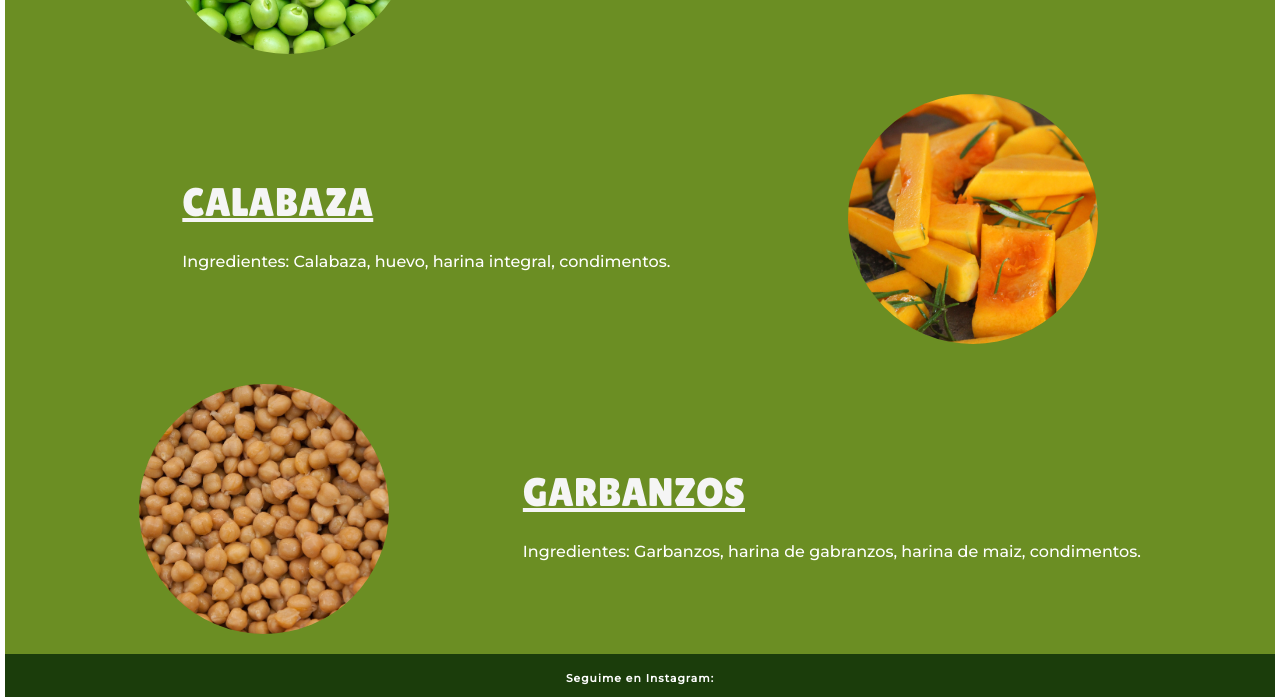
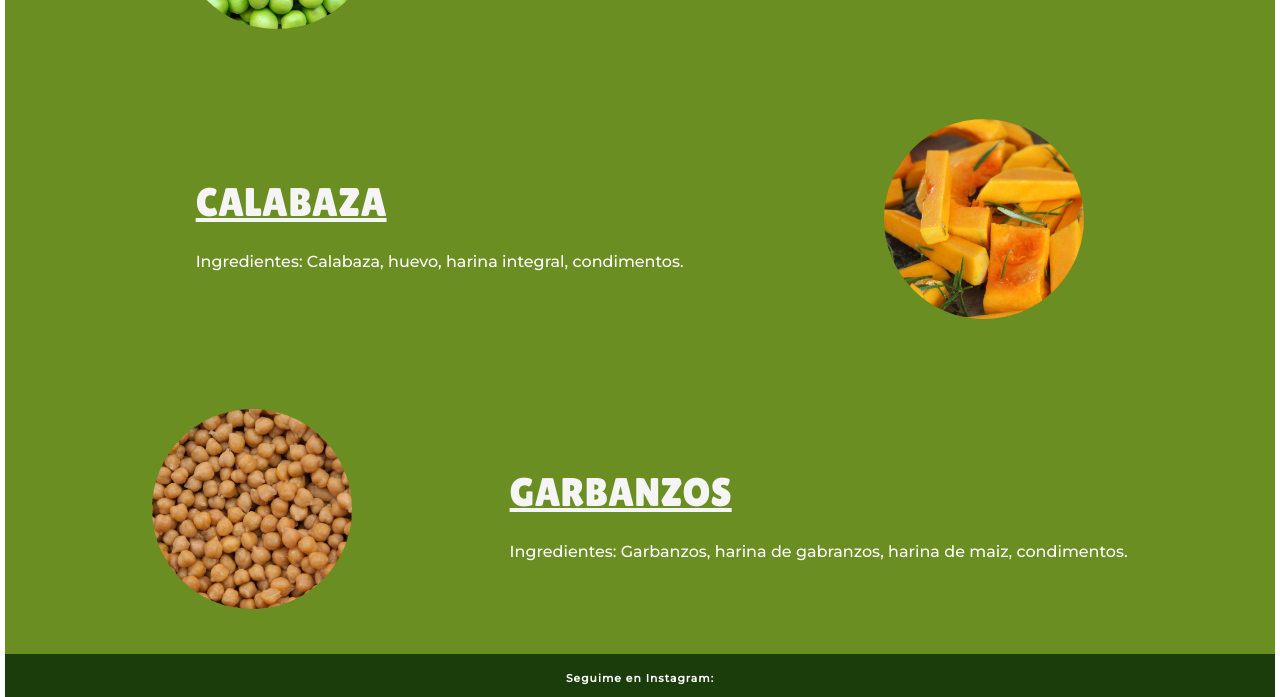
Before and after one commit to ninfamorales/verde-sabor, a plain HTML site: page sabores.html in a window 1280 px wide. Shown: the part 731-1428 px from the top of the page. Drawn offline with nearby package versions, Linux system fonts and the light colour scheme; a web font is replaced by a local one.

Commit message:
Made "sabores" responsive.

```diff
--- a/style.css
+++ b/style.css
@@ -274,24 +274,35 @@ li:not(:last-child){
 }
 
 .sabores img{
-    height: 250px;
+    height: 100px;
     width: auto;
 
     border: 60px;
     border-radius: 300px;
 }
+/*
+    display: flex;
+    flex-direction: row;
+    justify-content: space-evenly;
+    align-items: center;*/
 
 .sabores__contenido{
     display: flex;
-    flex-direction: row;
+    flex-direction: column;
     justify-content: space-evenly;
     align-items: center;
+    overflow: hidden;
 
-    margin: 0;
+    margin: 0px;
     width: 100%;
     height: 290px;
 
     background-color: olivedrab;
+}
+
+.sabores__contenido > *{
+    margin: 5px 10px 5px 10px;
+    font-size: .75em;
 }
 
 .sabores h1{
@@ -540,6 +551,25 @@ input:focus{
     .tips i{
         font-size: 2.5em;
     }
+
+    .sabores__contenido{
+        display: flex;
+        flex-direction: row;
+        justify-content: space-evenly;
+        align-items: center;
+    }
+    .sabores__contenido > *{
+        margin: 5px 10px 5px 10px;
+        font-size: 1em;
+    }
+
+    .sabores img{
+        height: 200px;
+        width: auto;
+
+        border: 60px;
+        border-radius: 300px;
+    }
 }
 
 
```
